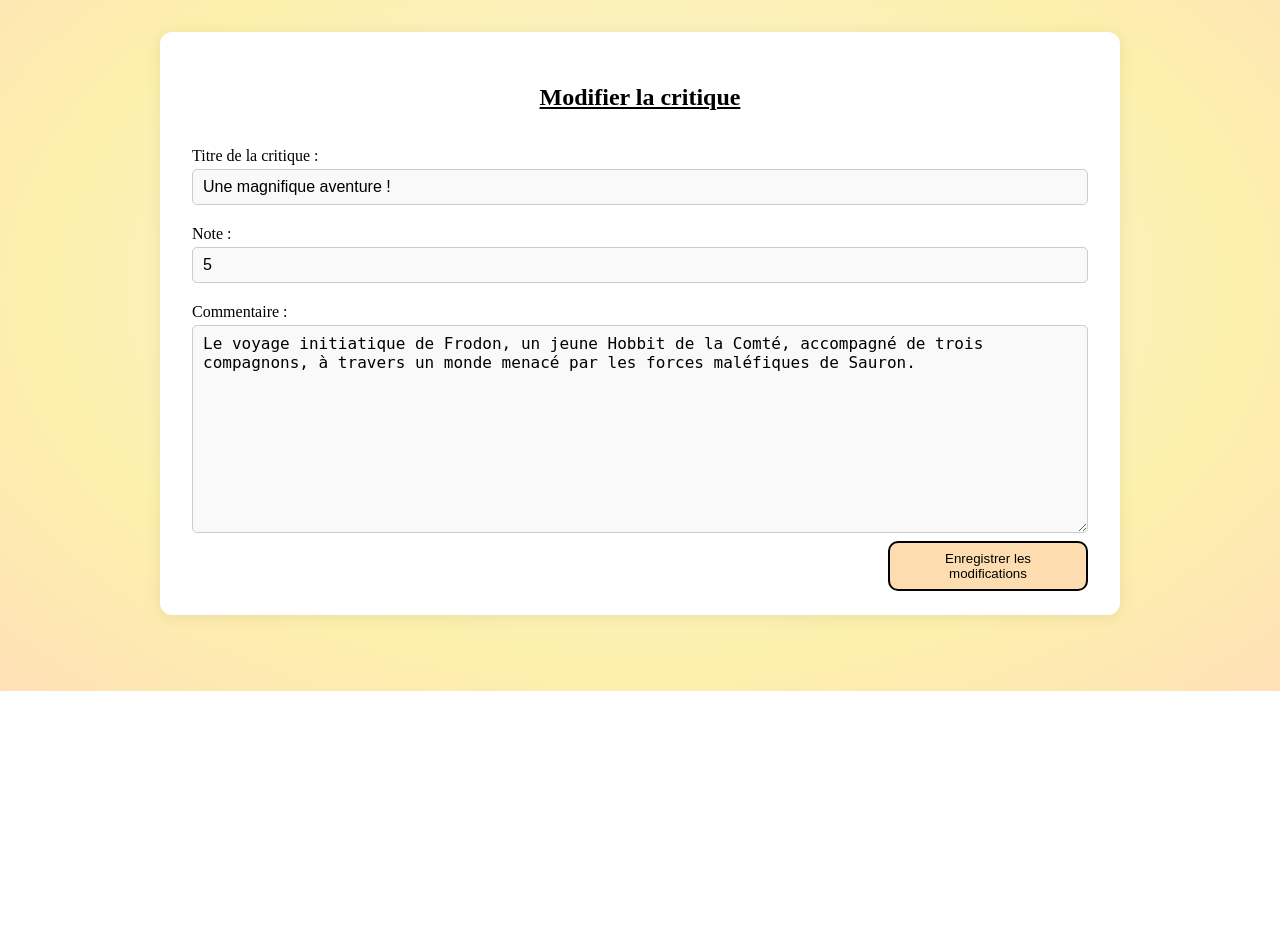
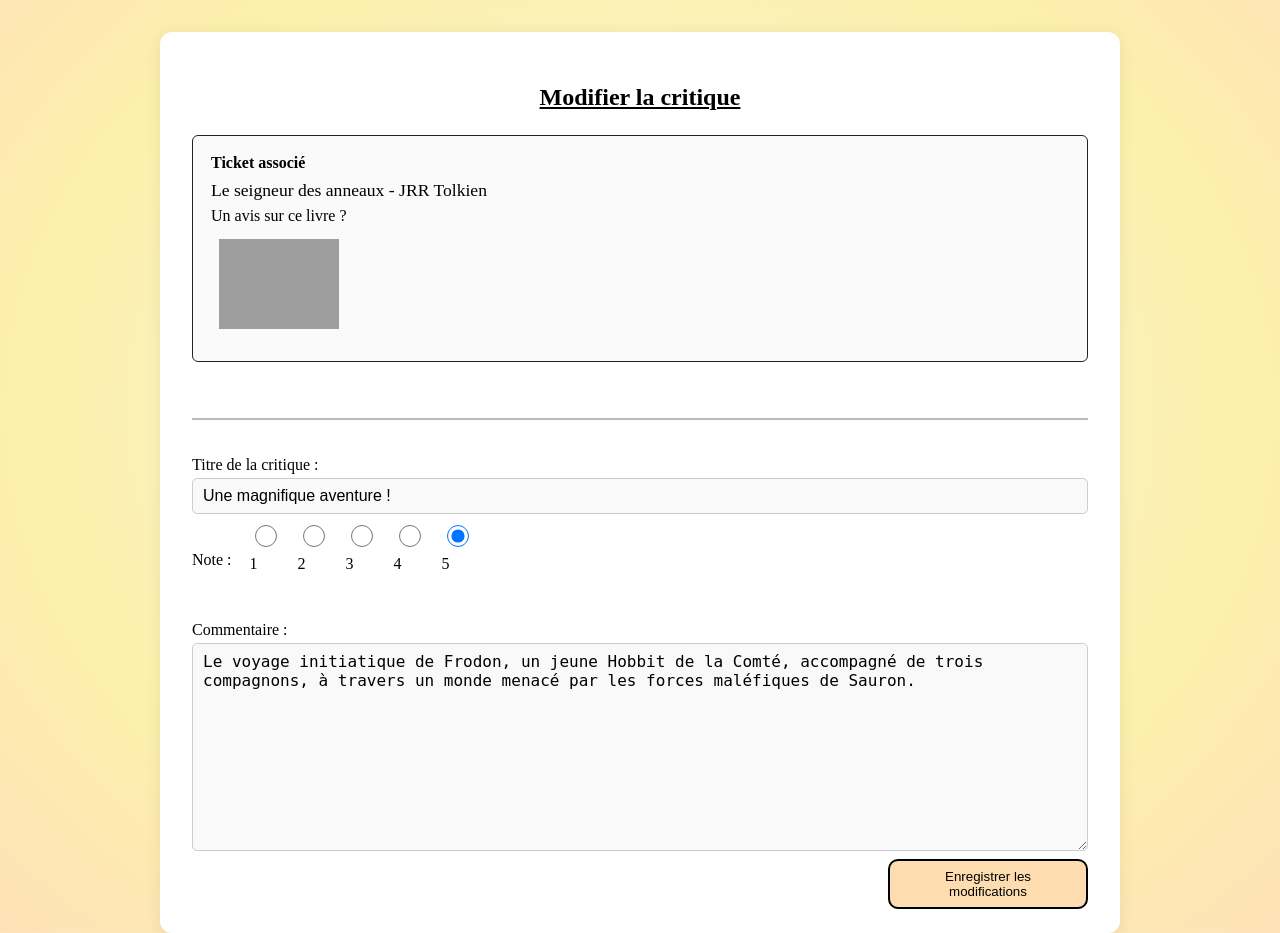
Before and after one commit to GeoffreyArmangau/LitReview, a Django app: page /reviews/review/5/edit/ in a window 1280 px wide. Shown: the part 109-1042 px from the top of the page. Before the commit the page ends 800 px from the top, so only its background shows below. Run offline with Django 5.2, Linux system fonts and the light colour scheme; a user stored in the database is signed in; data comes from the database, SQL or seed files in the repository; both versions use the stored data as it was after the commit; grey boxes are pictures that could not be loaded.

Commit message:
Correction de la modification de critique en réponse

```diff
--- a/reviews/forms.py
+++ b/reviews/forms.py
@@ -53,6 +53,20 @@ class ReviewForm(forms.ModelForm):
     - rating : champ de sélection pour la note de la critique
     - body : champ de texte pour le commentaire de la critique
     """
+    RATING_CHOICES = [
+        (1, '1'),
+        (2, '2'),
+        (3, '3'),
+        (4, '4'),
+        (5, '5'),
+    ]
+
+    rating = forms.ChoiceField(
+        label='Note',
+        choices=RATING_CHOICES,
+        widget=forms.RadioSelect(attrs={'class': 'rating-group'})
+    )
+
     class Meta:
         model = Review
         fields = ['headline', 'rating', 'body']
--- a/reviews/templates/edit_review.html
+++ b/reviews/templates/edit_review.html
@@ -6,12 +6,27 @@
 {% block content %}
 <div class="form-container">
     <h2>Modifier la critique</h2>
+    <div class="ticket-box">
+        <div class="ticket-label">Ticket associé</div>
+        <div class="ticket-title">{{ review.ticket.title }}</div>
+        {% if review.ticket.description %}
+        <div class="ticket-description">{{ review.ticket.description }}</div>
+        {% endif %}
+        {% if review.ticket.image %}
+        <div class="ticket-image"><img src="{{ review.ticket.image.url }}" alt="Image ticket" /></div>
+        {% endif %}
+    </div>
+
+    <div class="separator"></div>
+
     <form method="post">
         {% csrf_token %}
         {{ form.headline.label_tag }}
         {{ form.headline }}
-        {{ form.rating.label_tag }}
-        {{ form.rating }}
+        <div class="rating-group">
+            {{ form.rating.label_tag }}
+            {{ form.rating }}
+        </div>
         {{ form.body.label_tag }}
         {{ form.body }}
         <button type="submit" class="button-radius">Enregistrer les modifications</button>
--- a/static/css/create_ticket.css
+++ b/static/css/create_ticket.css
@@ -134,6 +134,7 @@ h2 {
 .current-image-block {
     margin-bottom: 10px;
 }
+
 .ticket-image-preview {
     max-width: 200px;
     max-height: 200px;
@@ -143,6 +144,39 @@ h2 {
     border: 1px solid #ddd;
     box-shadow: 0 2px 8px rgba(0, 0, 0, 0.1);
 }
+
 .delete-image-form {
     display: inline;
 }
+
+/* Cadre du ticket associé dans la modification de critique */
+.ticket-box {
+    border: 1px solid #222;
+    border-radius: 6px;
+    padding: 18px;
+    margin-bottom: 24px;
+    background: #fafafa;
+}
+
+.ticket-label {
+    font-weight: bold;
+    margin-bottom: 8px;
+}
+
+.ticket-title {
+    font-size: 1.1em;
+    margin-bottom: 6px;
+}
+
+.ticket-description {
+    margin-bottom: 6px;
+}
+
+.ticket-image {
+    margin-bottom: 6px;
+}
+
+.ticket-image img {
+    max-width: 120px;
+    max-height: 160px;
+}
```
Also changed, not shown: feed/views.py (+7 -3 lines), db.sqlite3.
